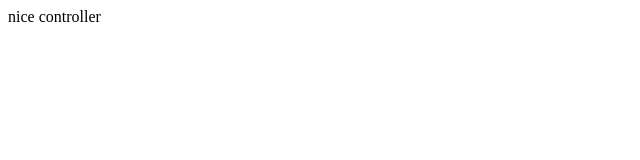
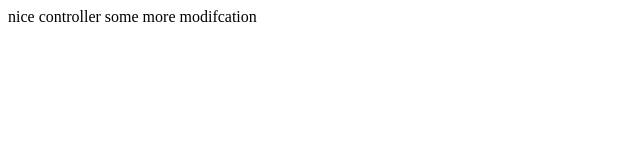
Before and after one commit to Ravishekhar7870/Git_learn, a plain HTML site: page codes/controller.html in a window 1280 px wide. Shown: the whole page, without its empty margins (0-640 px from the left). Drawn offline with Linux system fonts and the light colour scheme.

Commit message:
modfiy controller.html

```diff
--- a/codes/controller.html
+++ b/codes/controller.html
@@ -7,6 +7,6 @@
 </head>
 <body>
     nice controller
-
+    some more modifcation
 </body>
 </html>
```
